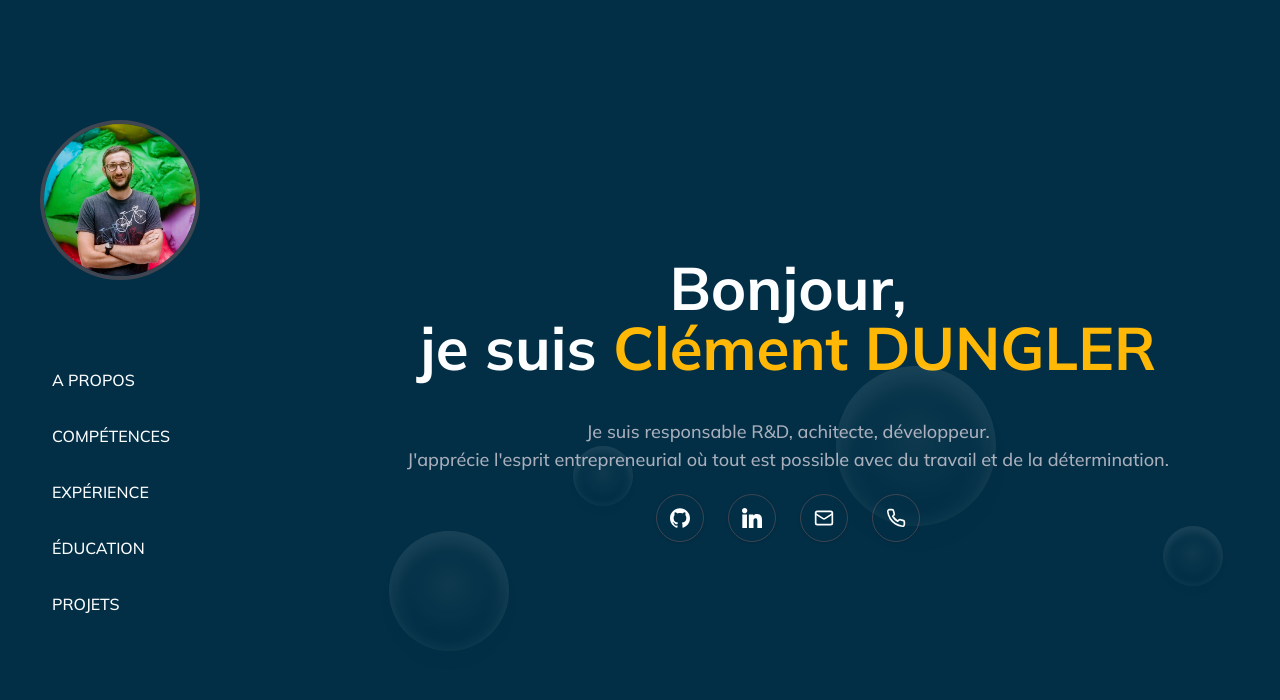
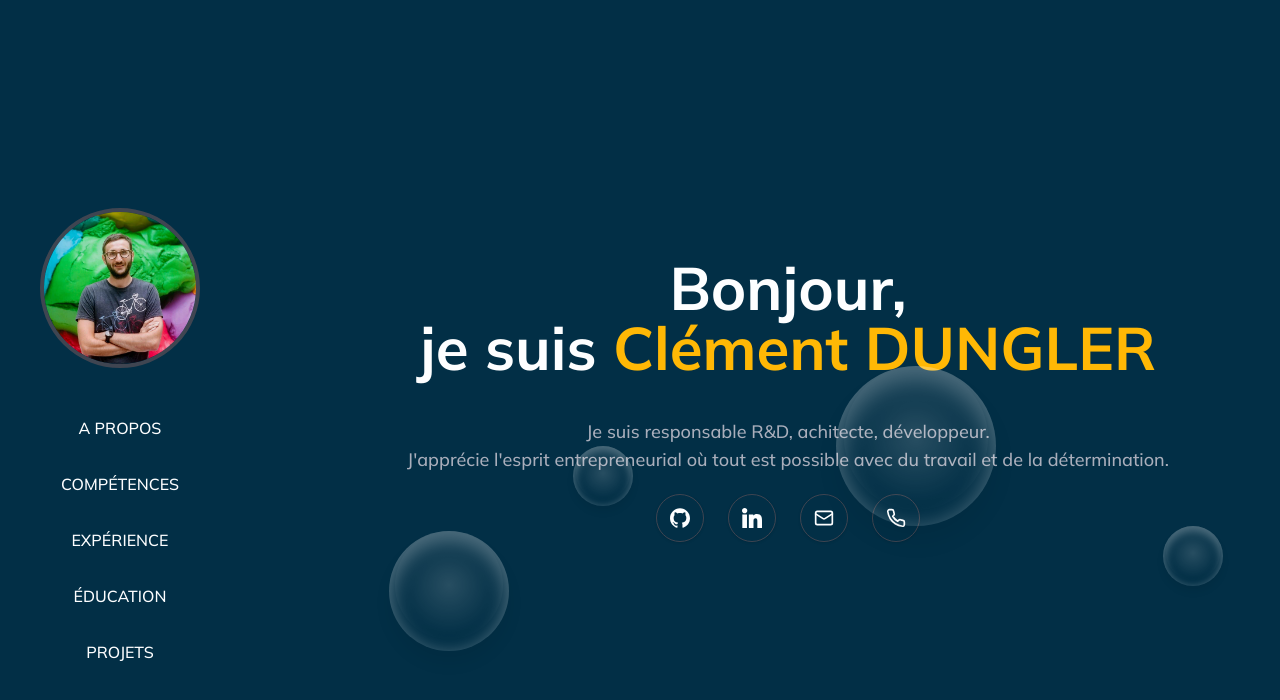
Before and after one commit to tooppaaa/cv-site, a Next.js app: page / in a window 1280 px wide. Shown: the top 700 px of the page. Built offline with nearby package versions, Linux system fonts and the light colour scheme; what tailwindcss-radix would draw is missing.

Commit message:
chore: Update opacity of background image in global.css and improve navigation layout in nav.tsx

```diff
--- a/app/global.css
+++ b/app/global.css
@@ -58,7 +58,7 @@
   width: 100%;
   right: 0;
   top: 0;
-  opacity: 0.1;
+  opacity: 0.3;
 }
 
 .x1 {
--- a/components/experience.tsx
+++ b/components/experience.tsx
@@ -14,7 +14,7 @@ const Experience = () => {
               <ul className="list-disc pl-4">
                 <li>
                   Promotion de la culture de l&apos;innovation à travers
-                  l&apos;nimation d&apos;atelier de génération d&apos;idées
+                  l&apos;animation d&apos;atelier de génération d&apos;idées
                 </li>
                 <li>Prototypage et expérimentation</li>
                 <li>
@@ -25,7 +25,7 @@ const Experience = () => {
               <p className="mt-2 font-semibold">Réalisation</p>
               <ul className="list-disc pl-4">
                 <li>
-                  Mise à jour automatique des mises à jour de convention
+                  Mise à jour automatique des modifications de convention
                   collective grâce à l&apos;IA dans les produits de paie
                 </li>
                 <li>
--- a/components/nav.tsx
+++ b/components/nav.tsx
@@ -17,20 +17,21 @@ const navItems = {
 export function Navbar() {
   const active = useActiveSection(["home", ...Object.keys(navItems)]);
   return (
-    <div className="p-10 md:fixed md:top-20">
+    <div className="p-10 md:fixed md:top-0">
+      <div className="flex h-screen flex-col items-center justify-center">
         <Avatar />
         <nav
-        className="fade relative mt-20 flex scroll-pr-6 flex-row items-start px-0 pb-0 md:relative md:overflow-auto"
+          className="fade relative mt-10 flex flex-row justify-center "
           id="nav"
         >
-        <div className="flex flex-col gap-4 pr-10">
+          <div className="flex flex-col items-center gap-4">
             {Object.entries(navItems).map(([path, name]) => {
               return (
                 <Link
                   key={path}
                   href={`#${path}`}
                   className={cn(
-                  "relative m-1 flex px-2 py-1 align-middle uppercase text-foreground transition-all hover:text-foreground-secondary",
+                    "relative m-1 flex px-2 py-1 uppercase text-foreground transition-all hover:text-foreground-secondary",
                     active === path ? "text-primary" : "text-foreground"
                   )}
                 >
@@ -41,5 +42,6 @@ export function Navbar() {
           </div>
         </nav>
       </div>
+    </div>
   );
 }
--- a/components/social.tsx
+++ b/components/social.tsx
@@ -20,23 +20,27 @@ const Social = () => {
       <Link
         className={cn(buttonVariants({ size: "icon", variant: "outline" }))}
         href="https://github.com/tooppaaa"
+        target="_blank"
       >
         <IconGitHub className="size-5 text-inherit" />
       </Link>
       <Link
         className={cn(buttonVariants({ size: "icon", variant: "outline" }))}
         href="https://www.linkedin.com/in/clement-dungler/"
+        target="_blank"
       >
         <LinkedinIcon className="size-5 text-inherit" />
       </Link>
       <Link
         href="mailto:clementdungler@gmail.com"
         className={cn(buttonVariants({ size: "icon", variant: "outline" }))}
+        target="_blank"
       >
         <MailIcon className="size-5 text-inherit" />
       </Link>
       <Link
         href="tel:+33612571894"
+        target="_blank"
         className={cn(buttonVariants({ size: "icon", variant: "outline" }))}
       >
         <PhoneIcon className="size-5 text-inherit" />
```
Also changed, not shown: 1 other file (tests, documents, lock files or other folders). Lines whose indentation alone changed are shown as unchanged.
